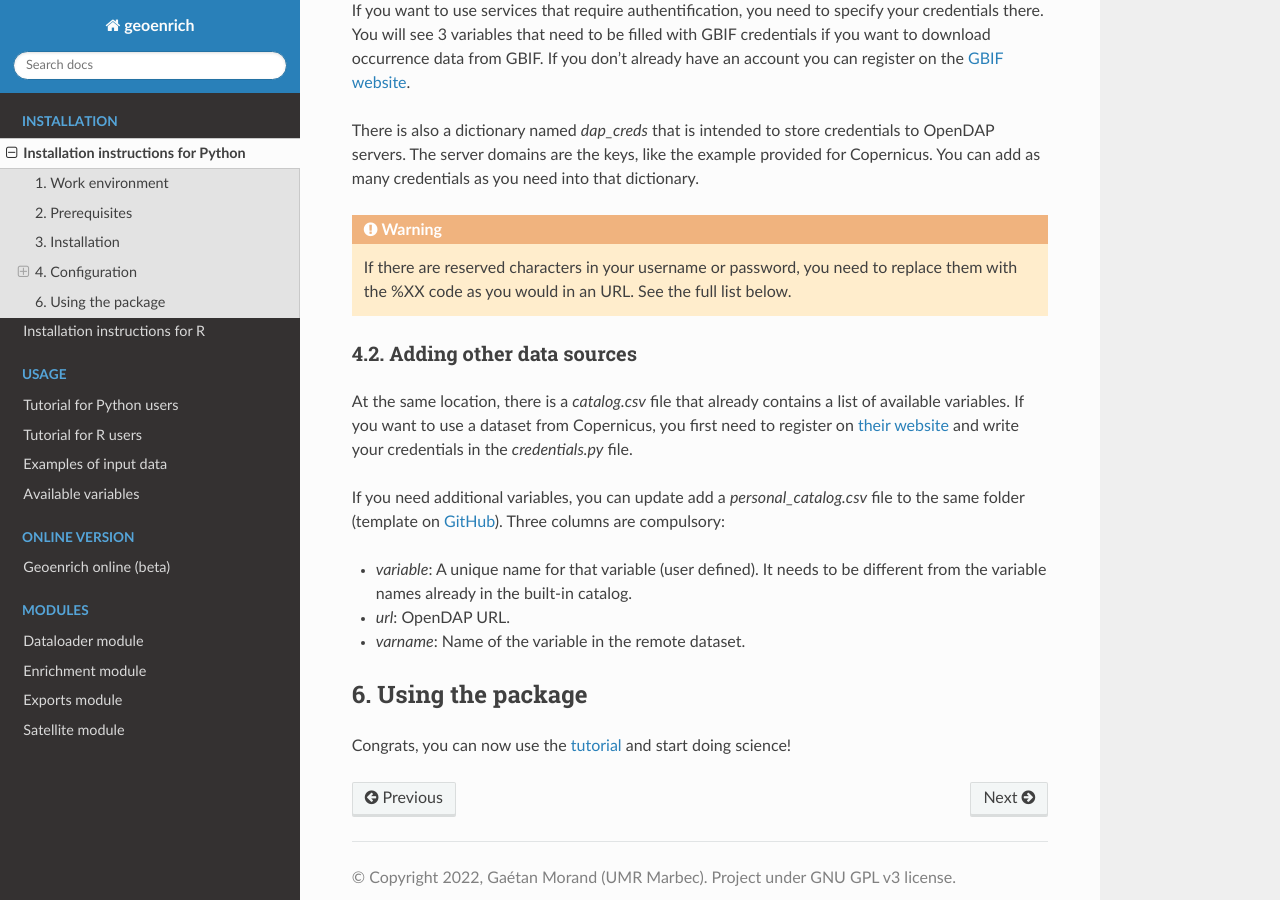
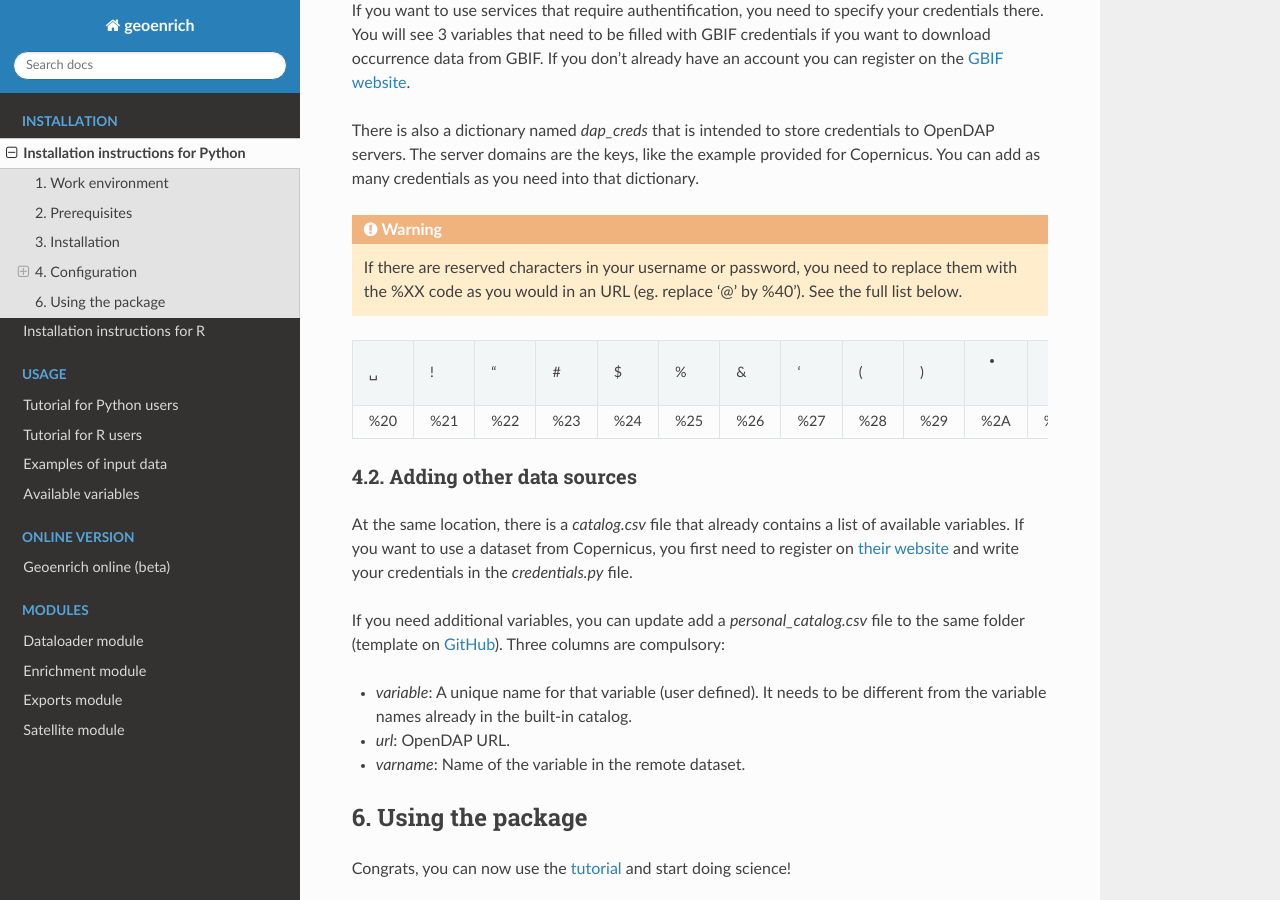
Before and after one commit to IRDG2OI/geoenrich, a Sphinx documentation site: the page built from docs/source/install.rst, in a window 1280 px wide and 900 px high, scrolled down 862 px. Built offline with Sphinx 7.4.7 and the Read the Docs theme 2.0.0, drawn with Linux system fonts in a browser that asks for light colours.

Commit message:
modified:   docs/source/install.rst 	modified:   docs/source/r-install.rst

```diff
--- a/docs/source/install.rst
+++ b/docs/source/install.rst
@@ -39,13 +39,13 @@ There is also a dictionary named *dap_creds* that is intended to store credentia
 
 
 .. warning::
-  If there are reserved characters in your username or password, you need to replace them with the %XX code as you would in an URL. See the full list below.
+  If there are reserved characters in your username or password, you need to replace them with the %XX code as you would in an URL (eg. replace '@' by %40'). See the full list below.
 
 
-==	==	==	==	==	==	==	==	==	==	==	==	==	==	==	==	==	==	==	==	==
+===	===	===	===	===	===	===	===	===	===	===	===	===	===	===	===	===	===	===	===	===
 ␣	!	"	#	$	%	&	'	(	)	*	+	,	/	:	;	=	?	@	[	]
 %20	%21	%22	%23	%24	%25	%26	%27	%28	%29	%2A	%2B	%2C	%2F	%3A	%3B	%3D	%3F	%40	%5B	%5D
-==	==	==	==	==	==	==	==	==	==	==	==	==	==	==	==	==	==	==	==	==
+===	===	===	===	===	===	===	===	===	===	===	===	===	===	===	===	===	===	===	===	===
 
 
 
--- a/docs/source/r-install.rst
+++ b/docs/source/r-install.rst
@@ -51,13 +51,13 @@ There is also a dictionary named *dap_creds* that is intended to store credentia
 
 
 .. warning::
-  If there are reserved characters in your username or password, you need to replace them with the %XX code as you would in an URL. See the full list below.
+  If there are reserved characters in your username or password, you need to replace them with the %XX code as you would in an URL (eg. replace '@' by %40'). See the full list below.
 
 
-==	==	==	==	==	==	==	==	==	==	==	==	==	==	==	==	==	==	==	==	==
+===	===	===	===	===	===	===	===	===	===	===	===	===	===	===	===	===	===	===	===	===
 ␣	!	"	#	$	%	&	'	(	)	*	+	,	/	:	;	=	?	@	[	]
 %20	%21	%22	%23	%24	%25	%26	%27	%28	%29	%2A	%2B	%2C	%2F	%3A	%3B	%3D	%3F	%40	%5B	%5D
-==	==	==	==	==	==	==	==	==	==	==	==	==	==	==	==	==	==	==	==	==
+===	===	===	===	===	===	===	===	===	===	===	===	===	===	===	===	===	===	===	===	===
 
 
 
```
